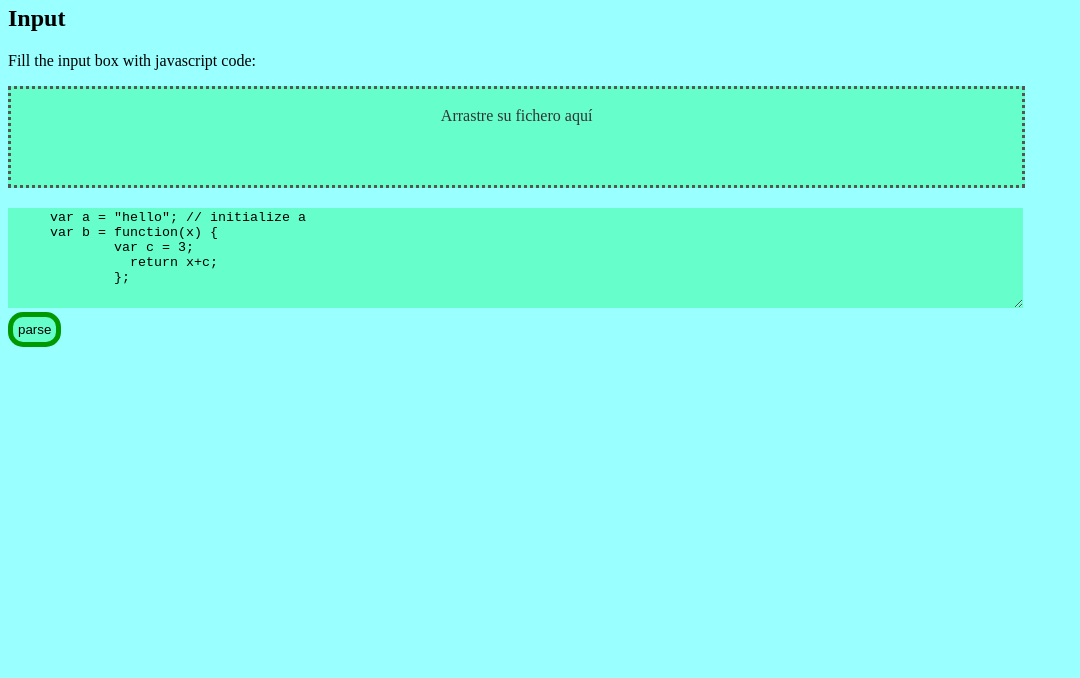
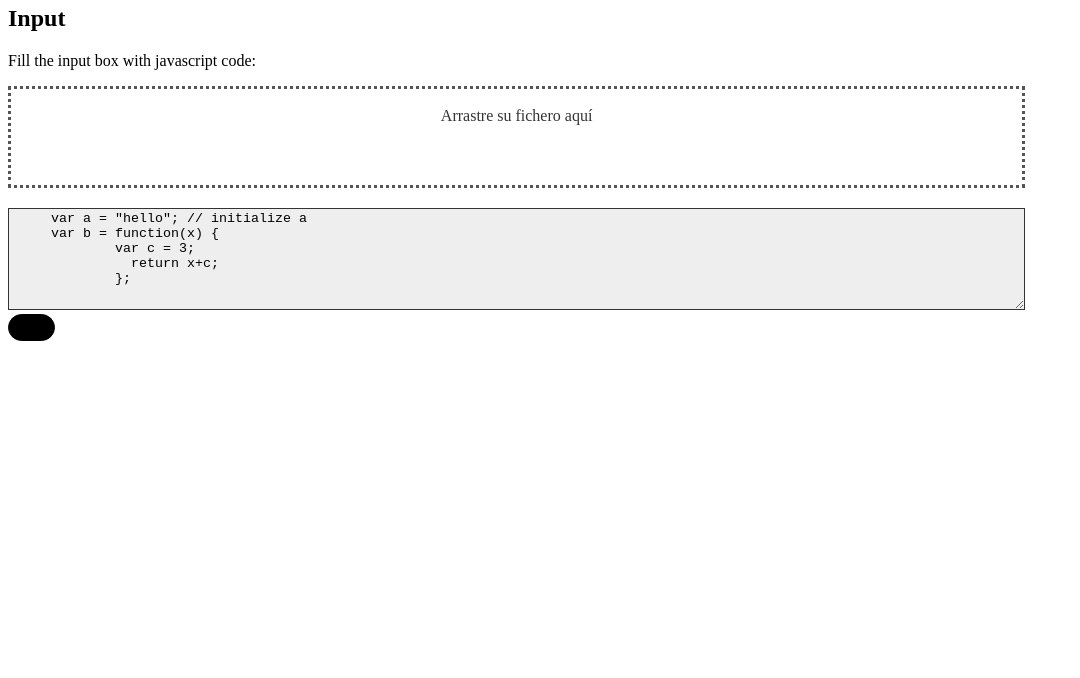
Before and after one commit to alu0100204148/AnalizadorLexico, a plain HTML site: page index.html in a window 1280 px wide. Shown: the part 122-800 px from the top of the page, without its empty margins (0-1080 px from the left). Drawn offline with nearby package versions, Linux system fonts and the light colour scheme.

Commit message:
CSS modificado

```diff
--- a/global.css
+++ b/global.css
@@ -12,28 +12,28 @@ html *
     height: 1in;
     overflow: auto;
     width: 80%;
-    background-color: #66FFCC;
+    background-color: #FFF;
     margin-bottom: 20px;
     text-align: center;
     color: #333
 }
 
-body { background-color: #99FFFF; }
+body { background-color: #FFF; }
 #INPUT
 {
-    border: none;
+    border: #333 1px solid;
     color: black;
     font-family: monospace;
     height: 1in;
     overflow: auto;
     /* padding: 0.5em; */
     width: 80%;
-    background-color: #66FFCC;
+    background-color: #EEE;
 }
-body { background-color: #99FFFF; }
+body { background-color: #FFF; }
 #OUTPUT
 {
-    background-color: #66FFCC;
+    background-color: #DDD;
     width: 80%;
 }
 
@@ -43,7 +43,7 @@ a {
   text-decoration:none;
 }
 
-a:link { color:#00FFFF; }
+a:link { color:#FFF; }
 a:visited { color:black; }
 a:hover{
   background-color:black;
@@ -64,10 +64,10 @@ nav li {
 }
 
 .mylink {
-  background-color: #66FFCC;
+  background-color: #000;
   -moz-border-radius: 15px;
   -webkit-border-radius: 15px;
-  border: 5px solid #009900;
+  border: 1px solid #000;
   padding: 5px;
 }
 
--- a/index.html
+++ b/index.html
@@ -36,7 +36,7 @@
              };
   </textarea>
   <br>
-  <input id="PARSE" value=parse type=button class="mylink">
+  <input id="PARSE" value=Parse type=button class="mylink">
   <pre id=OUTPUT></pre>
 </body>
 </html>
--- a/main.js
+++ b/main.js
@@ -29,21 +29,21 @@ function handleFileSelect(evt) {
     alert("Error al cargar el fichero");
   }
 
-  evt.target.style.background = "#66FFCC";
+  evt.target.style.background = "#FFF";
 }
 
 //DRAGOVER: Se ejecuta cuando el fichero se encuentra encima del area de drop
 function handleDragOver(evt) {
     evt.stopPropagation();
     evt.preventDefault();
-    evt.target.style.background = "#ADFFE3";
+    evt.target.style.background = "#DDD";
 }
 
 //DRAGLEAVE: Se ejecuta cuando se sale del area de drop
 function handleDragLeave(evt) {
     evt.stopPropagation();
     evt.preventDefault();
-    evt.target.style.background = "#66FFCC";
+    evt.target.style.background = "#FFF";
 }
 
 /*jslint evil: true */
```
